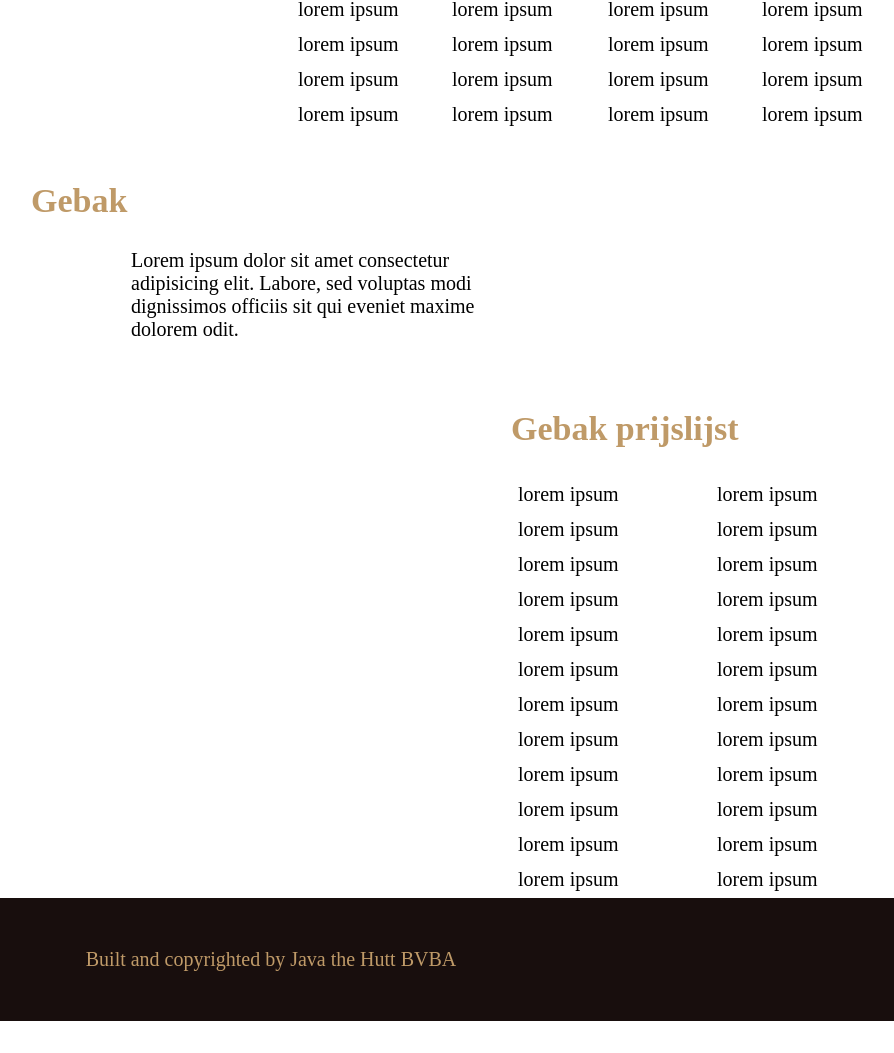
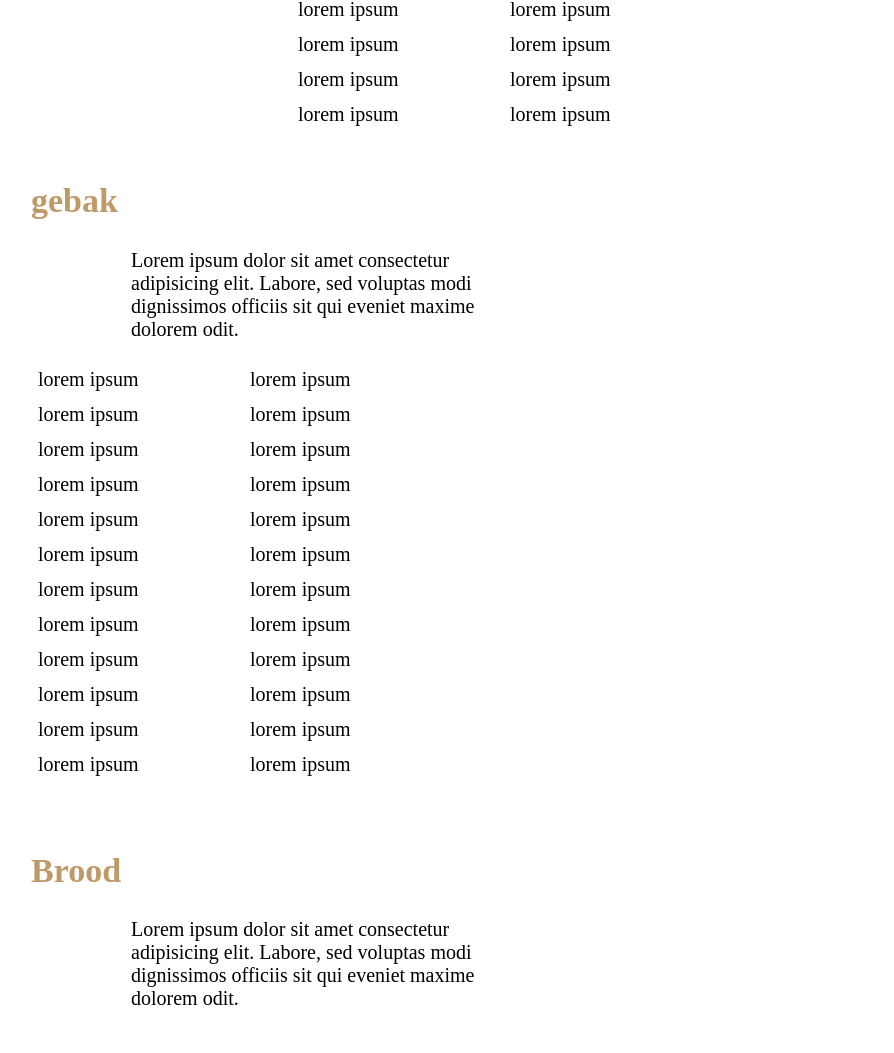
Before and after one commit to MartineBoulanger/CASE, a plain HTML site: page codering/bakkerij.html in a window 1280 px wide. Shown: the part 910-1963 px from the top of the page, without its empty margins (369-1263 px from the left). Before the commit the page ends 1931 px from the top, so only its background shows below. Drawn offline with Linux system fonts and the light colour scheme.

Commit message:
update 2

```diff
--- a/codering/bakkerij.html
+++ b/codering/bakkerij.html
@@ -36,7 +36,7 @@
       </div>
       <div class="broodjes">
         <h2>Belegde broodjes prijslijst</h2>
-        <div class="flex-container">
+
         <table class="prijslijst">
           <tr>
             <td>lorem ipsum</td>
@@ -87,7 +87,16 @@
             <td>lorem ipsum</td>
           </tr>
         </table>
+      </div>
 
+      <div class="intro">
+        <h2>gebak</h2>
+        <p>
+          Lorem ipsum dolor sit amet consectetur adipisicing elit. Labore, sed
+          voluptas modi dignissimos officiis sit qui eveniet maxime dolorem
+          odit.
+        </p>
+        <div class="gebak">
           <table class="prijslijst">
             <tr>
               <td>lorem ipsum</td>
@@ -142,14 +151,14 @@
       </div>
 
       <div class="intro">
-        <h2>Gebak</h2>
+        <h2>Brood</h2>
         <p>
           Lorem ipsum dolor sit amet consectetur adipisicing elit. Labore, sed
           voluptas modi dignissimos officiis sit qui eveniet maxime dolorem
           odit.
         </p>
       </div>
-      <div class="gebak">
+      <div class="brood">
         <h2>Gebak prijslijst</h2>
         <table class="prijslijst">
           <tr>
--- a/css/style.css
+++ b/css/style.css
@@ -139,7 +139,7 @@ button a:hover {
   margin-left: 33em;
 }
 
-.gebak {
+.brood {
   margin-left: 44em;
 }
 
```
Lines whose indentation alone changed are shown as unchanged.
